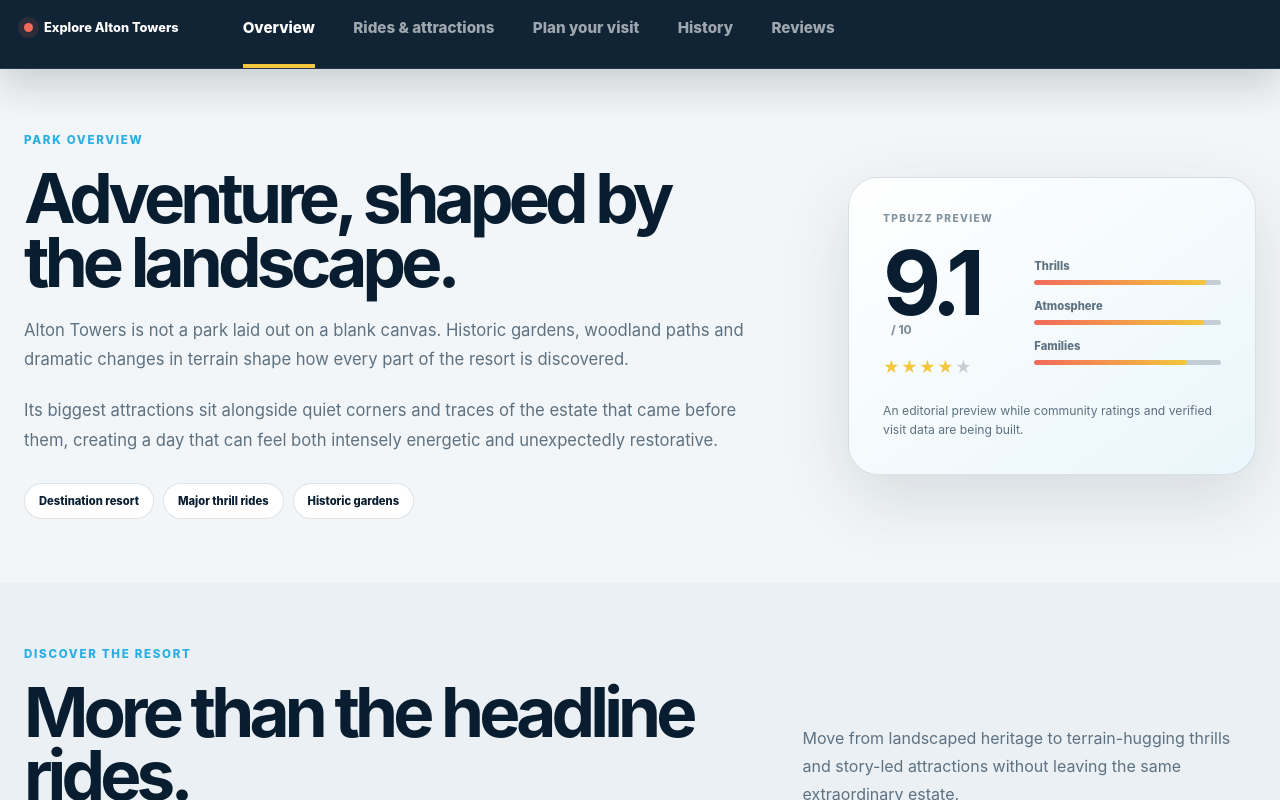
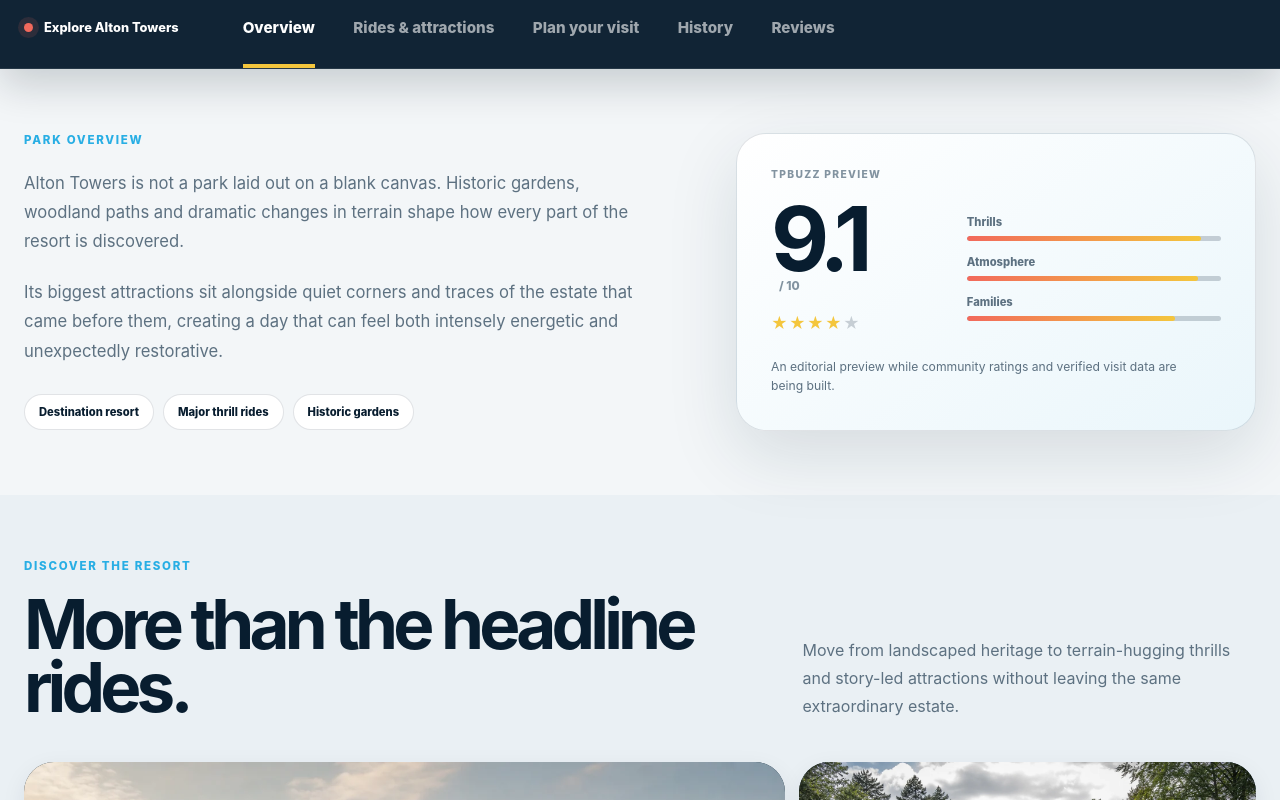
Before and after one commit to jonjwelch/TPbuzz, a Next.js app: page /parks/alton-towers in a window 1280 px wide. Shown: the part 600-1400 px from the top of the page. Built offline with nearby package versions, Linux system fonts and the light colour scheme.

Commit message:
Fix the park overview state (#18)
Co-authored-by: jonjwelch <304878496+jonjwelch@users.noreply.github.com>

```diff
--- a/app/parks/[slug]/page.tsx
+++ b/app/parks/[slug]/page.tsx
@@ -61,14 +61,13 @@
           <div className="shell park-overview-grid">
             <div className="park-overview-copy">
               <p className="eyebrow">Park overview</p>
-              <h2>Adventure, shaped by the landscape.</h2>
               <p>Alton Towers is not a park laid out on a blank canvas. Historic gardens, woodland paths and dramatic changes in terrain shape how every part of the resort is discovered.</p>
               <p>Its biggest attractions sit alongside quiet corners and traces of the estate that came before them, creating a day that can feel both intensely energetic and unexpectedly restorative.</p>
               <ul className="park-tags" aria-label="Park highlights">
                 <li>Destination resort</li><li>Major thrill rides</li><li>Historic gardens</li>
               </ul>
             </div>
-            <aside className="park-score-card" id="reviews" aria-label="TPbuzz park preview rating">
+            <aside className="park-score-card" aria-label="TPbuzz park preview rating">
               <p className="park-score-label">TPbuzz preview</p>
               <div className="park-score-layout">
                 <div className="park-score-number"><strong>9.1</strong><span>/ 10</span><div aria-label="Four and a half stars">★★★★<i>★</i></div></div>
@@ -138,6 +137,22 @@
             <Timeline entries={park.timeline} />
           </div>
         </section>
+
+        <section className="experience-section attraction-reviews-section park-reviews-section" id="reviews">
+          <div className="shell review-preview-grid">
+            <div>
+              <p className="eyebrow eyebrow-warm">Community reviews</p>
+              <h2>Your visits will shape this guide.</h2>
+              <p>Park ratings, written reviews and audience-specific scores will appear here when TPbuzz accounts and moderation tools are ready.</p>
+            </div>
+            <div className="review-coming-card">
+              <span className="review-coming-label">Coming in the community phase</span>
+              <div className="review-score-preview"><strong>—</strong><span>/ 10</span></div>
+              <p>No fabricated reviews. This space will only show ratings submitted by real TPbuzz members.</p>
+              <div className="review-audiences"><span>Thrill seekers</span><span>Families</span><span>Accessibility</span></div>
+            </div>
+          </div>
+        </section>
       </main>
       <ExperienceFooter />
     </>
--- a/app/styles.css
+++ b/app/styles.css
@@ -409,8 +409,8 @@
 .park-stat-icon svg { width: 23px; fill: none; stroke: currentColor; stroke-linecap: round; stroke-linejoin: round; stroke-width: 1.55; }
 .park-stats dd { font-size: clamp(.85rem, 1.4vw, 1.08rem); }
 .park-experience-v2 .experience-section { padding: 64px 0; scroll-margin-top: 158px; }
-.park-overview-grid { display: grid; grid-template-columns: minmax(0, 1.15fr) minmax(380px, .65fr); align-items: center; gap: clamp(60px, 8vw, 120px); }
-.park-overview-copy h2, .park-section-intro h2, .park-history-grid h2 { max-width: 850px; margin: 0; color: var(--text-strong); font-size: clamp(3rem, 5.4vw, 5.4rem); line-height: .92; letter-spacing: -.07em; }
+.park-overview-grid { display: grid; grid-template-columns: minmax(0, 1fr) minmax(440px, 520px); align-items: start; gap: clamp(48px, 6vw, 88px); }
+.park-section-intro h2, .park-history-grid h2 { max-width: 850px; margin: 0; color: var(--text-strong); font-size: clamp(3rem, 5.4vw, 5.4rem); line-height: .92; letter-spacing: -.07em; }
 .park-overview-copy > p:not(.eyebrow) { max-width: 790px; margin: 22px 0 0; color: var(--muted); font-size: 1.04rem; line-height: 1.75; }
 .park-tags { display: flex; flex-wrap: wrap; gap: 9px; margin: 28px 0 0; padding: 0; list-style: none; }
 .park-tags li { padding: 10px 14px; color: var(--text-strong); border: 1px solid var(--line); border-radius: 999px; background: var(--surface); font-size: .7rem; font-weight: 800; }
```
